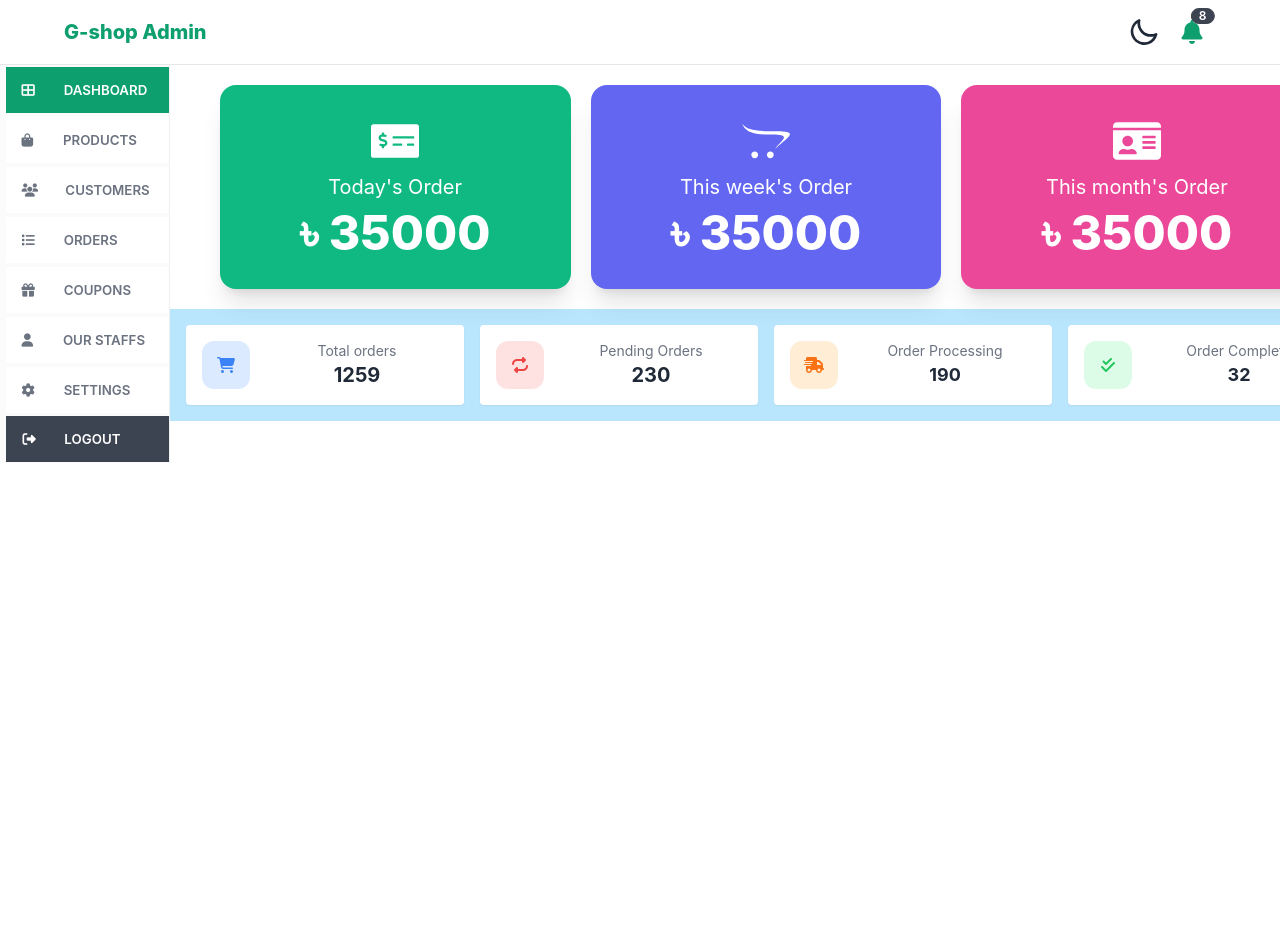
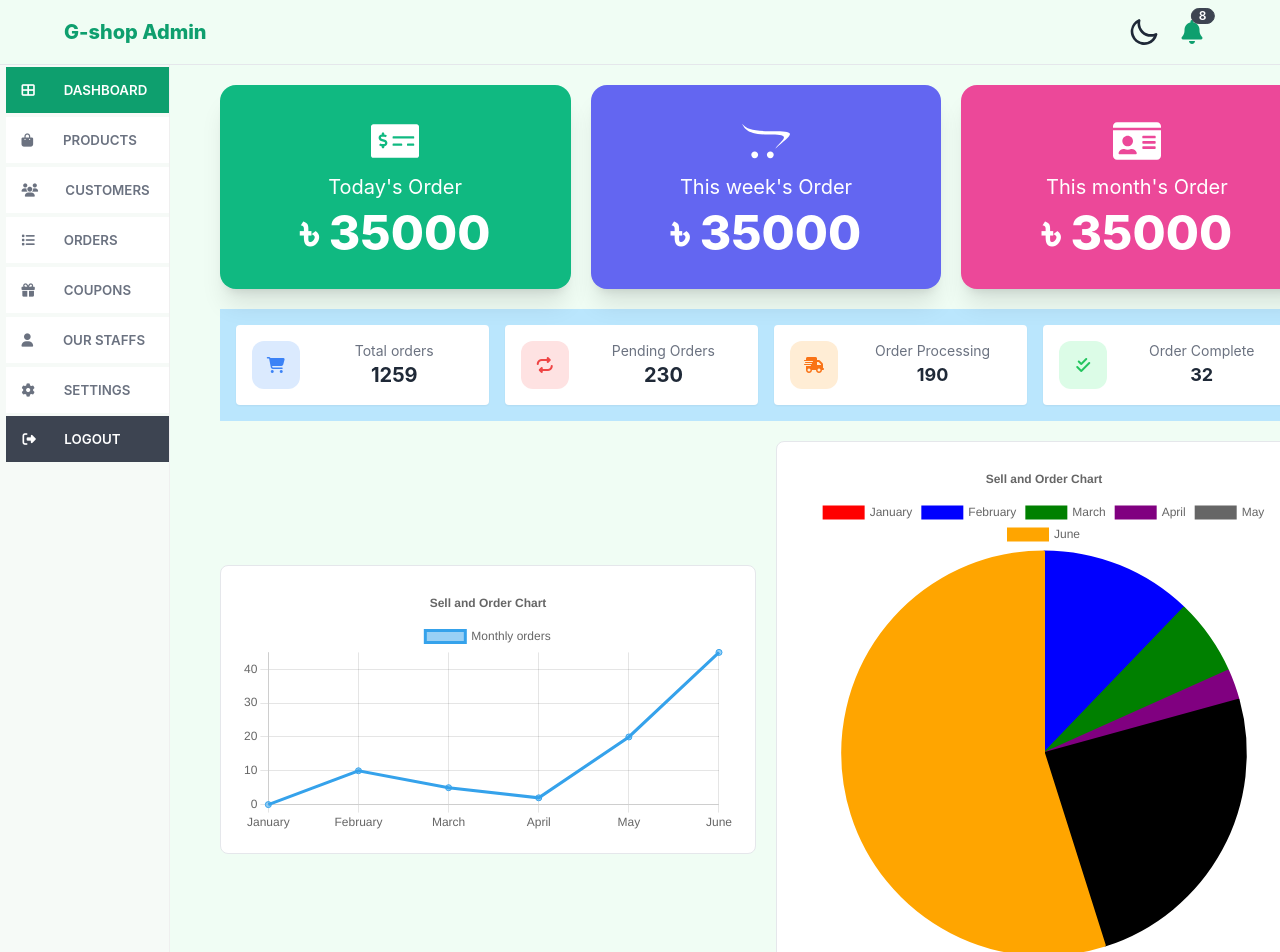
Before and after one commit to JaznanOfficial/galibs-eshop-admin, a React (Create React App) app: page / in a window 1280 px wide. Shown: the top 952 px of the page. Before the commit the page ends 800 px from the top, so only its background shows below. Built offline with nearby package versions, Linux system fonts and the light colour scheme.

Commit message:
chart added

```diff
--- a/package.json
+++ b/package.json
@@ -6,8 +6,10 @@
     "@testing-library/jest-dom": "^5.14.1",
     "@testing-library/react": "^13.0.0",
     "@testing-library/user-event": "^13.2.1",
+    "chart.js": "^4.0.1",
     "daisyui": "^2.42.1",
     "react": "^18.2.0",
+    "react-chartjs-2": "^5.0.1",
     "react-dom": "^18.2.0",
     "react-icons": "^4.7.1",
     "react-pro-sidebar": "^1.0.0-alpha.9",
@@ -40,6 +42,7 @@
     ]
   },
   "devDependencies": {
+    "@faker-js/faker": "^7.6.0",
     "tailwindcss": "^3.2.4"
   }
 }
--- a/src/App.js
+++ b/src/App.js
@@ -6,7 +6,7 @@ import DashboardPage from "./Pages/DashboardPage";
 
 function App() {
     return (
-        <div className="App">
+        <div className="App bg-green-50">
             <Navigation />
             <div className="md:hidden">
                 <RoutesComponents />
--- /dev/null
+++ b/src/Components/DashboardPage/ChartComponent.js
@@ -0,0 +1,16 @@
+import React from "react";
+import LeftChart from "./LeftChart";
+import RightChart from "./RightChart";
+
+const ChartComponent = () => {
+    return (
+        <div className="flex flex-col md:flex-row justify-between items-center w-11/12 mx-auto my-5 gap-5">
+            <LeftChart />
+
+            <RightChart />
+
+        </div>
+    );
+};
+
+export default ChartComponent;
--- /dev/null
+++ b/src/Components/DashboardPage/LeftChart.js
@@ -0,0 +1,57 @@
+import React from "react";
+import { Line } from "react-chartjs-2";
+
+import {
+    Chart as ChartJS,
+    CategoryScale,
+    LinearScale,
+    PointElement,
+    LineElement,
+    Title,
+    Tooltip,
+    Legend,
+} from "chart.js";
+
+ChartJS.register(CategoryScale, LinearScale, PointElement, LineElement, Title, Tooltip,Legend);
+
+const LeftChart = () => {
+    const options = {
+        responsive: true,
+        plugins: {
+            legend: {
+                position: "top",
+            },
+            title: {
+                display: true,
+                text: "Sell and Order Chart",
+            },
+        },
+    };
+
+    const labels = ["January", "February", "March", "April", "May", "June"];
+
+
+
+    const data = {
+        labels,
+        datasets: [
+
+            {
+                label: "Monthly orders",
+                data: [0, 10, 5, 2, 20, 45],
+                borderColor: "rgb(53, 162, 235)",
+                backgroundColor: "rgba(53, 162, 235, 0.5)",
+
+
+            },
+        ],
+    };
+
+    return (
+        <div className="md:w-11/12 w-full bg-white border border-solid rounded-lg p-5 ">
+            <Line options={options} data={data}  />
+        </div>
+    );
+};
+
+export default LeftChart;
--- a/src/Components/DashboardPage/OrderMonitor.js
+++ b/src/Components/DashboardPage/OrderMonitor.js
@@ -3,8 +3,8 @@ import React from "react";
 
 const OrderMonitor = () => {
     return (
-        <div>
-            <div class="flex items-center bg-sky-200 text-gray-800">
+
+            <div class="flex items-center bg-sky-200 text-gray-800 w-11/12 mx-auto">
                 <div class="p-4 w-full">
                     <div class="grid grid-cols-12 gap-4">
                         <div class="col-span-12 sm:col-span-6 md:col-span-3">
@@ -54,7 +54,7 @@ const OrderMonitor = () => {
                     </div>
                 </div>
             </div>
-        </div>
+
     );
 };
 
--- /dev/null
+++ b/src/Components/DashboardPage/RightChart.js
@@ -0,0 +1,44 @@
+import React from "react";
+import { Pie } from "react-chartjs-2";
+
+import { Chart as ChartJS, ArcElement, Tooltip, Legend } from "chart.js";
+
+ChartJS.register(ArcElement, Tooltip, Legend);
+
+const RightChart = () => {
+    const options = {
+        responsive: true,
+        plugins: {
+            legend: {
+                position: "top",
+            },
+            title: {
+                display: true,
+                text: "Sell and Order Chart",
+            },
+        },
+    };
+
+    const labels = ["January", "February", "March", "April", "May", "June"];
+
+    const data = {
+        labels,
+        datasets: [
+            {
+                label: "Monthly orders",
+                data: [0, 10, 5, 2, 20, 45],
+                borderColor: ["red", "blue", "green", "purple", "ske", "orange"],
+                backgroundColor: ["red", "blue", "green", "purple", "ske", "orange"],
+            },
+        ],
+    };
+    return (
+        <div className="md:w-11/12 w-full bg-white border border-solid rounded-lg p-5 ">
+
+                <Pie options={options} data={data} />
+
+        </div>
+    );
+};
+
+export default RightChart;
--- a/src/Pages/DashboardPage.js
+++ b/src/Pages/DashboardPage.js
@@ -1,4 +1,5 @@
 import React from "react";
+import ChartComponent from "../Components/DashboardPage/ChartComponent";
 import OrderMoneyMonitor from "../Components/DashboardPage/OrderMoneyMonitor";
 import OrderMonitor from "../Components/DashboardPage/OrderMonitor";
 
@@ -7,6 +8,7 @@ const DashboardPage = () => {
         <div>
             <OrderMoneyMonitor />
             <OrderMonitor />
+            <ChartComponent />
         </div>
     );
 };
--- a/tailwind.config.js
+++ b/tailwind.config.js
@@ -5,7 +5,8 @@ module.exports = {
     extend: {
       colors: {
         'primary': '#0E9F6E',
-        'dark-navy':"#1A1B31"
+        'dark-navy': "#1A1B31",
+        'admin-bg':"#F9FAFB"
       },
     }
   },
```
Also changed, not shown: 1 other file (tests, documents, lock files or other folders).
